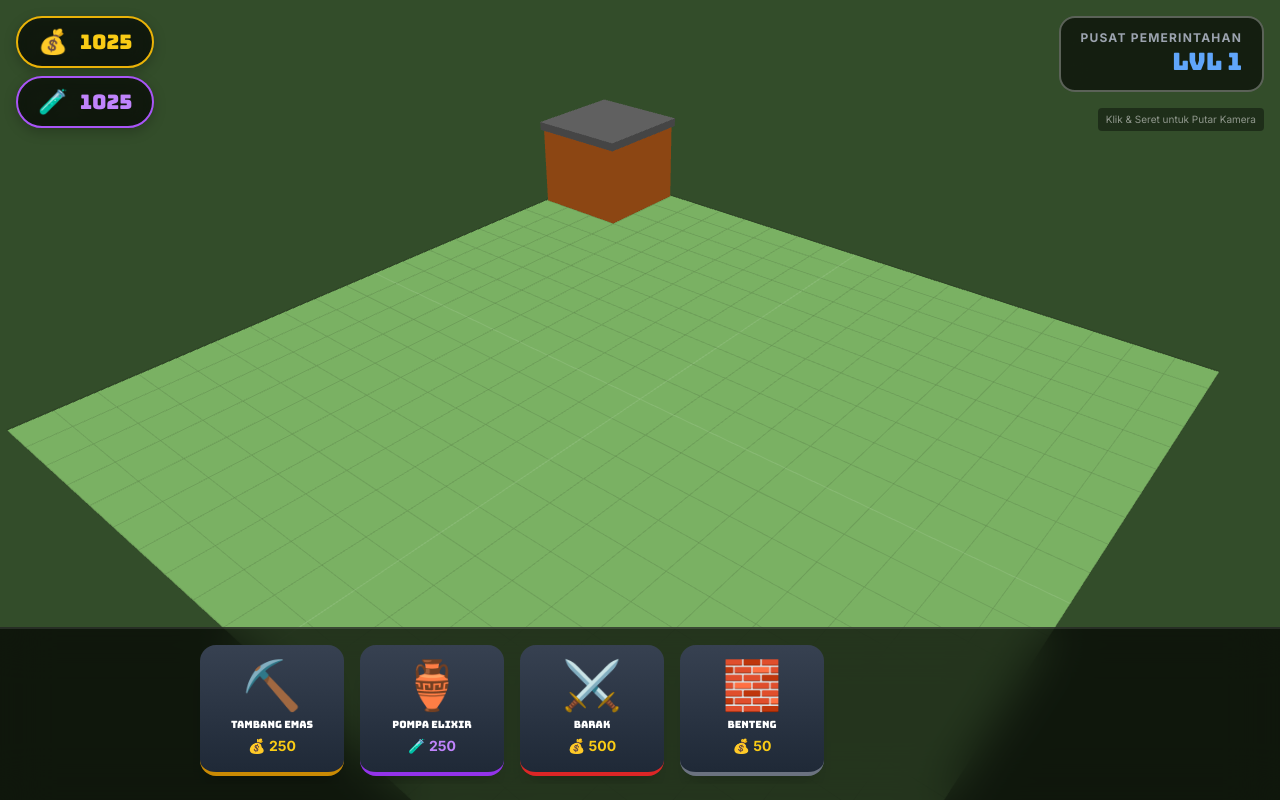
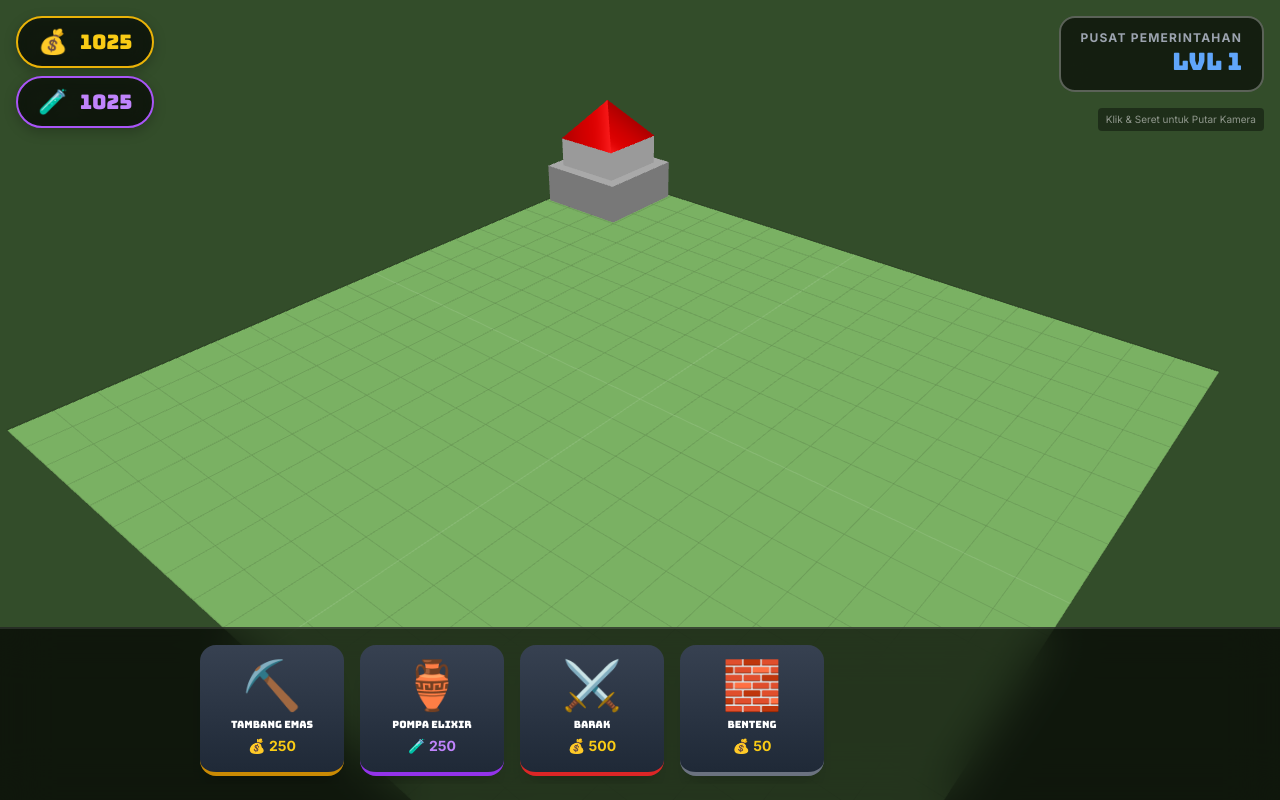
Before and after one commit to nehrunugroho/coc, a plain HTML site: page index.html in a window 1280 px wide. Drawn offline with nearby package versions, Linux system fonts and the light colour scheme; animation ran at ten frames a second.

Commit message:
Update index.html

```diff
--- a/index.html
+++ b/index.html
@@ -136,7 +136,7 @@
             goldMine: { name: 'Tambang Emas', color: 0xffd700, size: 2, icon: '⛏️', cost: 250, costType: 'gold', income: { gold: 15 } },
             elixirCollector: { name: 'Pompa Elixir', color: 0x9932cc, size: 2, icon: '🏺', cost: 250, costType: 'elixir', income: { elixir: 15 } },
             barracks: { name: 'Barak', color: 0xff4500, size: 2, icon: '⚔️', cost: 500, costType: 'gold', income: {} },
-            wall: { name: 'Tembok', color: 0x808080, size: 1, icon: '🧱', cost: 50, costType: 'gold', income: {} }
+            wall: { name: 'Tembok', color: 0xaaaaaa, size: 1, icon: '🧱', cost: 50, costType: 'gold', income: {} }
         };
 
         window.onload = function() {
@@ -218,26 +218,158 @@
         function createBuilding(typeKey, gridX, gridY, level = 1) {
             const type = BUILDING_TYPES[typeKey];
             const group = new THREE.Group();
+            const pSize = type.size * GRID_SIZE;
 
-            // Mesh Utama (Bangunan)
-            const boxGeo = new THREE.BoxGeometry(type.size * GRID_SIZE - 0.2, (type.size * 0.8) * GRID_SIZE, type.size * GRID_SIZE - 0.2);
-            const boxMat = new THREE.MeshPhongMaterial({ color: type.color });
-            const mesh = new THREE.Mesh(boxGeo, boxMat);
-            mesh.position.y = (type.size * 0.4) * GRID_SIZE;
-            mesh.castShadow = true;
-            mesh.receiveShadow = true;
-            group.add(mesh);
+            // Logika Visual Berdasarkan Nama/Tipe
+            switch(typeKey) {
+                case 'townHall':
+                    // Basis Stone
+                    const thBase = new THREE.Mesh(
+                        new THREE.BoxGeometry(pSize - 0.4, pSize * 0.4, pSize - 0.4),
+                        new THREE.MeshPhongMaterial({ color: 0x777777 })
+                    );
+                    thBase.position.y = pSize * 0.2;
+                    group.add(thBase);
 
-            // Atap (Sederhana)
-            const roofGeo = new THREE.BoxGeometry(type.size * GRID_SIZE + 0.1, 0.5, type.size * GRID_SIZE + 0.1);
-            const roofMat = new THREE.MeshPhongMaterial({ color: 0x444444 });
-            const roof = new THREE.Mesh(roofGeo, roofMat);
-            roof.position.y = (type.size * 0.8) * GRID_SIZE + 0.25;
-            group.add(roof);
+                    // Bagian Atas Stone
+                    const thTop = new THREE.Mesh(
+                        new THREE.BoxGeometry(pSize * 0.7, pSize * 0.3, pSize * 0.7),
+                        new THREE.MeshPhongMaterial({ color: 0x999999 })
+                    );
+                    thTop.position.y = pSize * 0.55;
+                    group.add(thTop);
+
+                    // Atap Kerucut
+                    const roof = new THREE.Mesh(
+                        new THREE.ConeGeometry(pSize * 0.5, pSize * 0.4, 4),
+                        new THREE.MeshPhongMaterial({ color: 0x8b0000 })
+                    );
+                    roof.rotation.y = Math.PI / 4;
+                    roof.position.y = pSize * 0.9;
+                    group.add(roof);
+                    break;
+
+                case 'goldMine':
+                    // Rangka Kayu
+                    const frame = new THREE.Mesh(
+                        new THREE.BoxGeometry(pSize - 0.4, 0.5, pSize - 0.4),
+                        new THREE.MeshPhongMaterial({ color: 0x5d4037 })
+                    );
+                    frame.position.y = 0.25;
+                    group.add(frame);
+
+                    // Lubang Tambang
+                    const pit = new THREE.Mesh(
+                        new THREE.BoxGeometry(pSize * 0.6, 0.1, pSize * 0.6),
+                        new THREE.MeshPhongMaterial({ color: 0x111111 })
+                    );
+                    pit.position.y = 0.55;
+                    group.add(pit);
+
+                    // Tiang Derek
+                    const pole = new THREE.Mesh(
+                        new THREE.BoxGeometry(0.3, pSize * 0.8, 0.3),
+                        new THREE.MeshPhongMaterial({ color: 0x5d4037 })
+                    );
+                    pole.position.set(-pSize * 0.2, pSize * 0.4, 0);
+                    group.add(pole);
+
+                    // Tumpukan Emas
+                    const nugget = new THREE.Mesh(
+                        new THREE.IcosahedronGeometry(0.4, 0),
+                        new THREE.MeshPhongMaterial({ color: 0xffd700, emissive: 0xaa8800 })
+                    );
+                    nugget.position.set(pSize * 0.1, 0.8, pSize * 0.1);
+                    group.add(nugget);
+                    break;
+
+                case 'elixirCollector':
+                    // Basis Logam
+                    const eBase = new THREE.Mesh(
+                        new THREE.CylinderGeometry(pSize * 0.4, pSize * 0.45, 0.6, 16),
+                        new THREE.MeshPhongMaterial({ color: 0x555555 })
+                    );
+                    eBase.position.y = 0.3;
+                    group.add(eBase);
+
+                    // Tangki Kaca (Elixir)
+                    const tank = new THREE.Mesh(
+                        new THREE.CylinderGeometry(pSize * 0.35, pSize * 0.35, pSize * 0.7, 16),
+                        new THREE.MeshPhongMaterial({
+                            color: 0x9932cc,
+                            transparent: true,
+                            opacity: 0.7,
+                            emissive: 0x440044
+                        })
+                    );
+                    tank.position.y = pSize * 0.4 + 0.3;
+                    group.add(tank);
+
+                    // Tutup Atas
+                    const cap = new THREE.Mesh(
+                        new THREE.CylinderGeometry(pSize * 0.36, pSize * 0.36, 0.2, 16),
+                        new THREE.MeshPhongMaterial({ color: 0x444444 })
+                    );
+                    cap.position.y = pSize * 0.75 + 0.3;
+                    group.add(cap);
+                    break;
+
+                case 'barracks':
+                    // Gedung Utama (Merah)
+                    const bBody = new THREE.Mesh(
+                        new THREE.BoxGeometry(pSize - 0.4, pSize * 0.5, pSize - 0.4),
+                        new THREE.MeshPhongMaterial({ color: 0xaa2222 })
+                    );
+                    bBody.position.y = pSize * 0.25;
+                    group.add(bBody);
+
+                    // Atap Tenda
+                    const bRoof = new THREE.Mesh(
+                        new THREE.BoxGeometry(pSize - 0.2, 0.3, pSize - 0.2),
+                        new THREE.MeshPhongMaterial({ color: 0x444444 })
+                    );
+                    bRoof.position.y = pSize * 0.5 + 0.15;
+                    group.add(bRoof);
+
+                    // Pedang / Target di depan
+                    const sign = new THREE.Mesh(
+                        new THREE.BoxGeometry(0.1, 0.8, 0.1),
+                        new THREE.MeshPhongMaterial({ color: 0xcccccc })
+                    );
+                    sign.position.set(pSize * 0.3, 0.4, pSize * 0.3);
+                    group.add(sign);
+                    break;
+
+                case 'wall':
+                    // Tembok Batu
+                    const wall = new THREE.Mesh(
+                        new THREE.BoxGeometry(pSize - 0.2, pSize * 0.8, pSize - 0.2),
+                        new THREE.MeshPhongMaterial({ color: 0x888888 })
+                    );
+                    wall.position.y = pSize * 0.4;
+                    group.add(wall);
+
+                    // Gerigi (Battlements)
+                    const tooth = new THREE.Mesh(
+                        new THREE.BoxGeometry(pSize * 0.4, 0.3, pSize * 0.4),
+                        new THREE.MeshPhongMaterial({ color: 0x666666 })
+                    );
+                    tooth.position.y = pSize * 0.8 + 0.15;
+                    group.add(tooth);
+                    break;
+            }
+
+            // Bayangan untuk semua bagian grup
+            group.traverse(child => {
+                if (child.isMesh) {
+                    child.castShadow = true;
+                    child.receiveShadow = true;
+                }
+            });
 
             // Posisi di Grid
-            const worldX = (gridX * GRID_SIZE) - (WORLD_SIZE * GRID_SIZE / 2) + (type.size * GRID_SIZE / 2);
-            const worldZ = (gridY * GRID_SIZE) - (WORLD_SIZE * GRID_SIZE / 2) + (type.size * GRID_SIZE / 2);
+            const worldX = (gridX * GRID_SIZE) - (WORLD_SIZE * GRID_SIZE / 2) + (pSize / 2);
+            const worldZ = (gridY * GRID_SIZE) - (WORLD_SIZE * GRID_SIZE / 2) + (pSize / 2);
             group.position.set(worldX, 0, worldZ);
 
             scene.add(group);
@@ -393,15 +525,26 @@
 
         function selectBuildingInstance(b) {
             selectedId = b.id;
+            // Highlight dengan emissive pada anak mesh pertama (biasanya bodi utama)
             buildings.forEach(item => {
-                item.mesh.children[0].material.emissive.setHex(item.id === selectedId ? 0x333333 : 0x000000);
+                item.mesh.children.forEach(child => {
+                    if(child.material && child.material.emissive) {
+                        child.material.emissive.setHex(item.id === selectedId ? 0x222222 : 0x000000);
+                    }
+                });
             });
             document.getElementById('selection-overlay').classList.remove('hidden');
         }
 
         function deselect() {
             selectedId = null;
-            buildings.forEach(item => item.mesh.children[0].material.emissive.setHex(0x000000));
+            buildings.forEach(item => {
+                item.mesh.children.forEach(child => {
+                    if(child.material && child.material.emissive) {
+                        child.material.emissive.setHex(0x000000);
+                    }
+                });
+            });
             document.getElementById('selection-overlay').classList.add('hidden');
         }
 
@@ -415,7 +558,7 @@
                 b.level++;
 
                 // Update Visual (Sisik / Tinggi)
-                b.mesh.scale.y += 0.2;
+                b.mesh.scale.y += 0.1;
                 b.mesh.position.y += 0.1;
 
                 if (b.type === 'townHall') {
```
